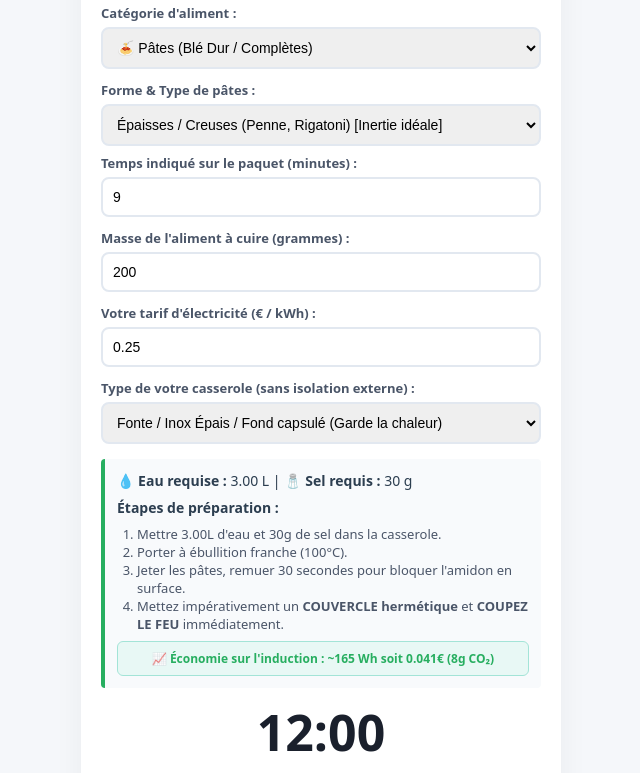
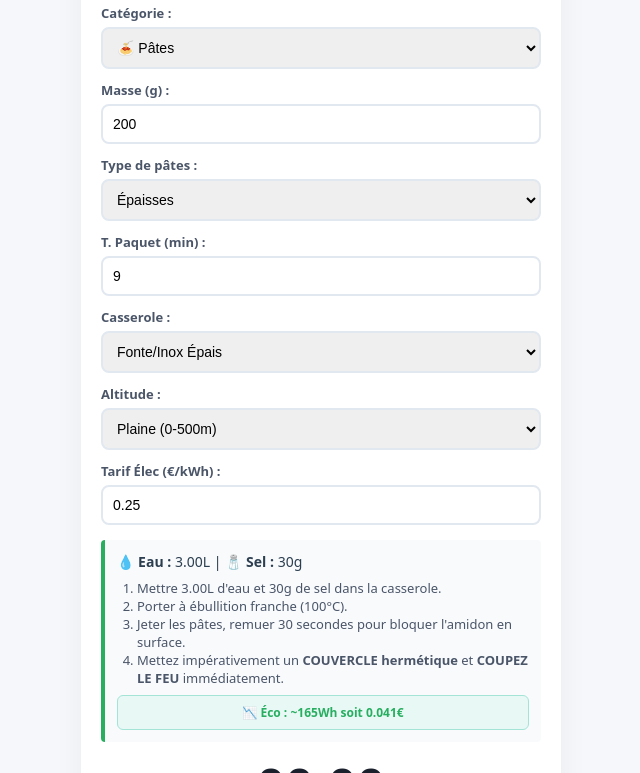
Before and after one commit to jjcampaniello-sys/Al-Dente-Co, a plain HTML site: page index.html in a window 1280 px wide. Shown: the part 92-865 px from the top of the page, without its empty margins (319-959 px from the left). Drawn offline with Linux system fonts and the light colour scheme.

Commit message:
Update HTML structure and content for BastaWatts

```diff
--- a/index.html
+++ b/index.html
@@ -2,75 +2,91 @@
 <html lang="fr">
 <head>
     <meta charset="UTF-8">
-    <meta name="viewport" content="width=device-width, initial-scale=1.0">
-    <title>PastaWatts - L'Assistant de Cuisson Passive</title>
-    <!-- Liaison vers le fichier de style externe -->
+    <meta name="viewport" content="width=device-width, initial-scale=1.0, maximum-scale=1.0, user-scalable=no">
+    <title>BastaWatts - Cuisson Passive</title>
     <link rel="stylesheet" href="style.css">
 </head>
 <body>
 
 <div class="container">
-    <h1>🌱 PastaWatts</h1>
+    <h1>🌱 BastaWatts</h1>
 
-    <div class="group">
-        <label for="category">Catégorie d'aliment :</label>
-        <select id="category" onchange="toggleInputs()">
-            <option value="pates">🍝 Pâtes (Blé Dur / Complètes)</option>
-            <option value="riz">🌾 Riz (Blanc, Complet, Basmati)</option>
-            <option value="cereales">🥣 Autres Céréales (Quinoa, Boulgour...)</option>
+    <div class="row">
+        <div class="group half">
+            <label for="category">Catégorie :</label>
+            <select id="category" onchange="toggleInputs()">
+                <option value="pates">🍝 Pâtes</option>
+                <option value="riz">🌾 Riz</option>
+                <option value="cereales">🥣 Céréales</option>
+            </select>
+        </div>
+        <div class="group half">
+            <label for="poids">Masse (g) :</label>
+            <input type="number" id="poids" value="200" min="10" oninput="calculer()">
+        </div>
+    </div>
+
+    <!-- Options dynamiques Pâtes -->
+    <div id="pates-options" class="row">
+        <div class="group half">
+            <label for="formePates">Type de pâtes :</label>
+            <select id="formePates" onchange="calculer()">
+                <option value="fines">Fines</option>
+                <option value="epaisses" selected>Épaisses</option>
+                <option value="completes">Complètes</option>
+            </select>
+        </div>
+        <div class="group half">
+            <label for="tempsPaquet">T. Paquet (min) :</label>
+            <input type="number" id="tempsPaquet" value="9" min="1" oninput="calculer()">
+        </div>
+    </div>
+
+    <!-- Options dynamiques Riz/Céréales -->
+    <div id="grains-options" class="group" style="display:none;">
+        <label for="typeGrain">Type de grain :</label>
+        <select id="typeGrain" onchange="calculer()">
+            <option value="riz_blanc">Riz Blanc / Basmati</option>
+            <option value="riz_complet">Riz Complet</option>
+            <option value="quinoa">Quinoa</option>
+            <option value="boulgour">Boulgour</option>
+            <option value="ble_grain">Grains de Blé (Ebly)</option>
         </select>
     </div>
 
-    <!-- Options dynamiques pour les Pâtes -->
-    <div id="pates-options" class="group">
-        <label for="formePates">Forme & Type de pâtes :</label>
-        <select id="formePates" onchange="calculer()">
-            <option value="fines">Fines / Longues (Spaghetti, Coquillettes) [-1 min de repos]</option>
-            <option value="epaisses" selected>Épaisses / Creuses (Penne, Rigatoni) [Inertie idéale]</option>
-            <option value="completes">Pâtes Complètes (Intégrales) [+2 min de repos]</option>
-        </select>
-        <label for="tempsPaquet" style="margin-top: 8px;">Temps indiqué sur le paquet (minutes) :</label>
-        <input type="number" id="tempsPaquet" value="9" min="1" oninput="calculer()">
+    <div class="row">
+        <div class="group half">
+            <label for="casserole">Casserole :</label>
+            <select id="casserole" onchange="calculer()">
+                <option value="lourde">Fonte/Inox Épais</option>
+                <option value="legere">Alu/Inox Fin</option>
+            </select>
+        </div>
+        <div class="group half">
+            <label for="altitude">Altitude :</label>
+            <select id="altitude" onchange="calculer()">
+                <option value="0">Plaine (0-500m)</option>
+                <option value="1000">Montagne (500-1500m)</option>
+                <option value="2000">Haute M. (>1500m)</option>
+            </select>
+        </div>
     </div>
 
-    <!-- Options dynamiques pour le Riz et Céréales -->
-    <div id="grains-options" class="group" style="display:none;">
-        <label for="typeGrain">Type exact de grain :</label>
-        <select id="typeGrain" onchange="calculer()">
-            <option value="riz_blanc">Riz Blanc / Basmati / Thaï</option>
-            <option value="riz_complet">Riz Complet (Grain entier)</option>
-            <option value="quinoa">Quinoa</option>
-            <option value="boulgour">Boulgour / Épeautre concassé</option>
-            <option value="ble_grain">Grains de Blé Entiers (Ebly, etc.)</option>
-        </select>
-    </div>
-
-    <div class="group">
-        <label for="poids">Masse de l'aliment à cuire (grammes) :</label>
-        <input type="number" id="poids" value="200" min="10" oninput="calculer()">
-    </div>
-    <!-- Tarif électricité -->
-    <div class="group">
-        <label for="tarifKwh">Votre tarif d'électricité (€ / kWh) :</label>
-        <input type="number" id="tarifKwh" value="0.25" min="0" step="0.01" oninput="calculer()">
-    </div>
-
-    <div class="group">
-        <label for="casserole">Type de votre casserole (sans isolation externe) :</label>
-        <select id="casserole" onchange="calculer()">
-            <option value="lourde">Fonte / Inox Épais / Fond capsulé (Garde la chaleur)</option>
-            <option value="legere">Aluminium fin / Inox Léger (+1 min de repos nécessaire)</option>
-        </select>
+    <div class="row">
+        <div class="group full">
+            <label for="tarifKwh">Tarif Élec (€/kWh) :</label>
+            <input type="number" id="tarifKwh" value="0.25" min="0" step="0.01" oninput="calculer()">
+        </div>
     </div>
 
     <div class="box">
-        <strong>💧 Eau requise :</strong> <span id="eau">3.00</span> L |
-        <strong>🧂 Sel requis :</strong> <span id="sel">30</span> g
-        <div style="margin-top: 8px; font-weight: bold; color: #2c3e50;">Étapes de préparation :</div>
+        <div class="eco-metrics">
+            <strong>💧 Eau :</strong> <span id="eau">3.00</span>L |
+            <strong>🧂 Sel :</strong> <span id="sel">30</span>g
+        </div>
         <ol class="step-list" id="prepSteps"></ol>
-
         <div class="eco-badge">
-            📈 Économie sur l'induction : ~<span id="ecoWh">0</span> Wh soit <span id="ecoEur">0.00</span>€ (<span id="ecoCo2">0</span>g CO₂)
+            📉 Éco : ~<span id="ecoWh">0</span>Wh soit <span id="ecoEur">0.00</span>€
         </div>
     </div>
 
@@ -78,7 +94,6 @@
     <button id="btn" onclick="toggle()">Lancer la cuisson passive</button>
 </div>
 
-<!-- Liaison vers le fichier JavaScript externe -->
 <script src="app.js"></script>
 </body>
 </html>
```
